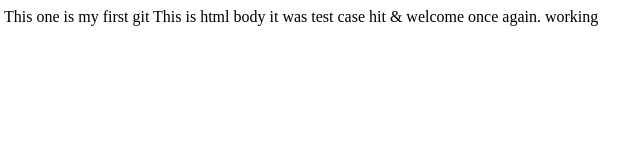
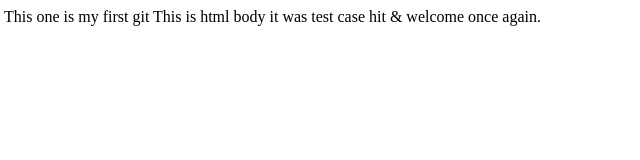
Before and after one commit to UMER-KHAN1/Jimmyaja, a plain HTML site: page index.html in a window 1280 px wide. Shown: the full height of the page, 4-644 px from the left. Drawn offline with Linux system fonts and the light colour scheme.

Commit message:
Update index.html

```diff
--- a/index.html
+++ b/index.html
@@ -1,6 +1,6 @@
 <html>
 	<head>This one is my first git</head>
-		<body> This is html body it was test case hit & welcome once again. working
+		<body> This is html body it was test case hit & welcome once again.
 
 </body>
 
```
